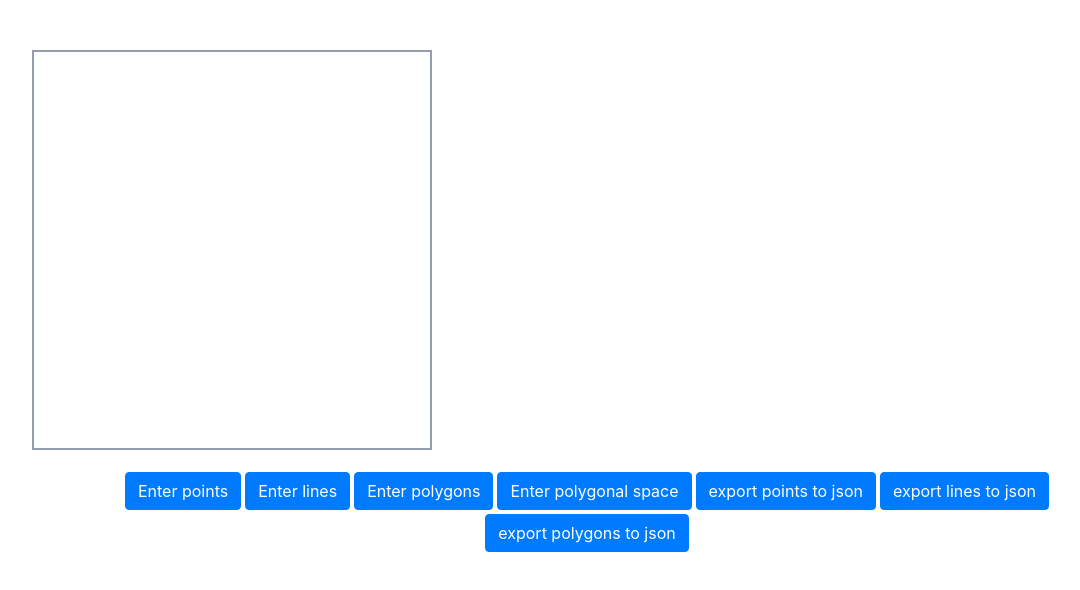
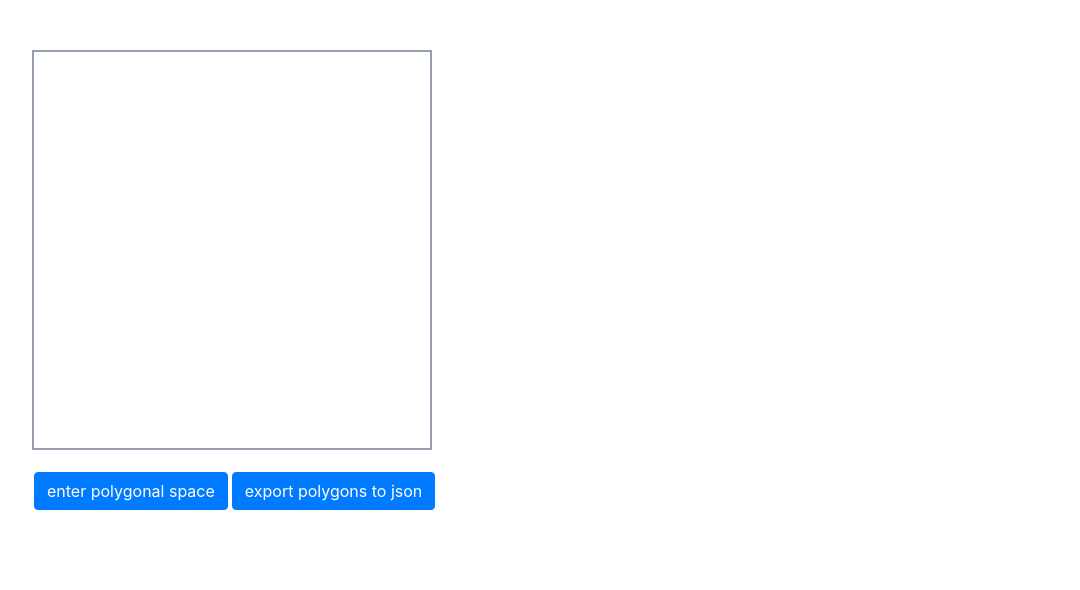
Before and after one commit to agga1/PolygonsGenerator, a React (Create React App) app in the folder polygon-generator/: page / in a window 1280 px wide. Shown: the top 590 px of the page, without its empty margins (83-1163 px from the left). Built offline with nearby package versions, Linux system fonts and the light colour scheme.

Commit message:
added polygonal division

```diff
--- a/polygon-generator/src/MyCanvas.jsx
+++ b/polygon-generator/src/MyCanvas.jsx
@@ -247,7 +247,7 @@ class MyCanvas extends Component {
             })}
           </svg>
         </div>
-        <button
+        {/* <button
           id="enter-points"
           className="btn btn-primary"
           onClick={() => this.onChangeMode("points")}
@@ -267,15 +267,15 @@ class MyCanvas extends Component {
           onClick={() => this.onChangeMode("polygons")}
         >
           Enter polygons
-        </button>
+        </button> */}
         <button
           id="enter-polygonal-space"
           className="btn btn-primary"
           onClick={() => this.onChangeMode("polygonalSpace")}
         >
-          Enter polygonal space
+          enter polygonal space
         </button>
-        <button
+        {/* <button
           id="export-to-json"
           className="btn btn-primary"
           onClick={() => this.exportToJson("points")}
@@ -288,7 +288,7 @@ class MyCanvas extends Component {
           onClick={() => this.exportToJson("lines")}
         >
           export lines to json
-        </button>
+        </button> */}
         <button
           id="export-to-json"
           className="btn btn-primary"
```
Also changed, not shown: 1 other file (tests, documents, lock files or other folders).
